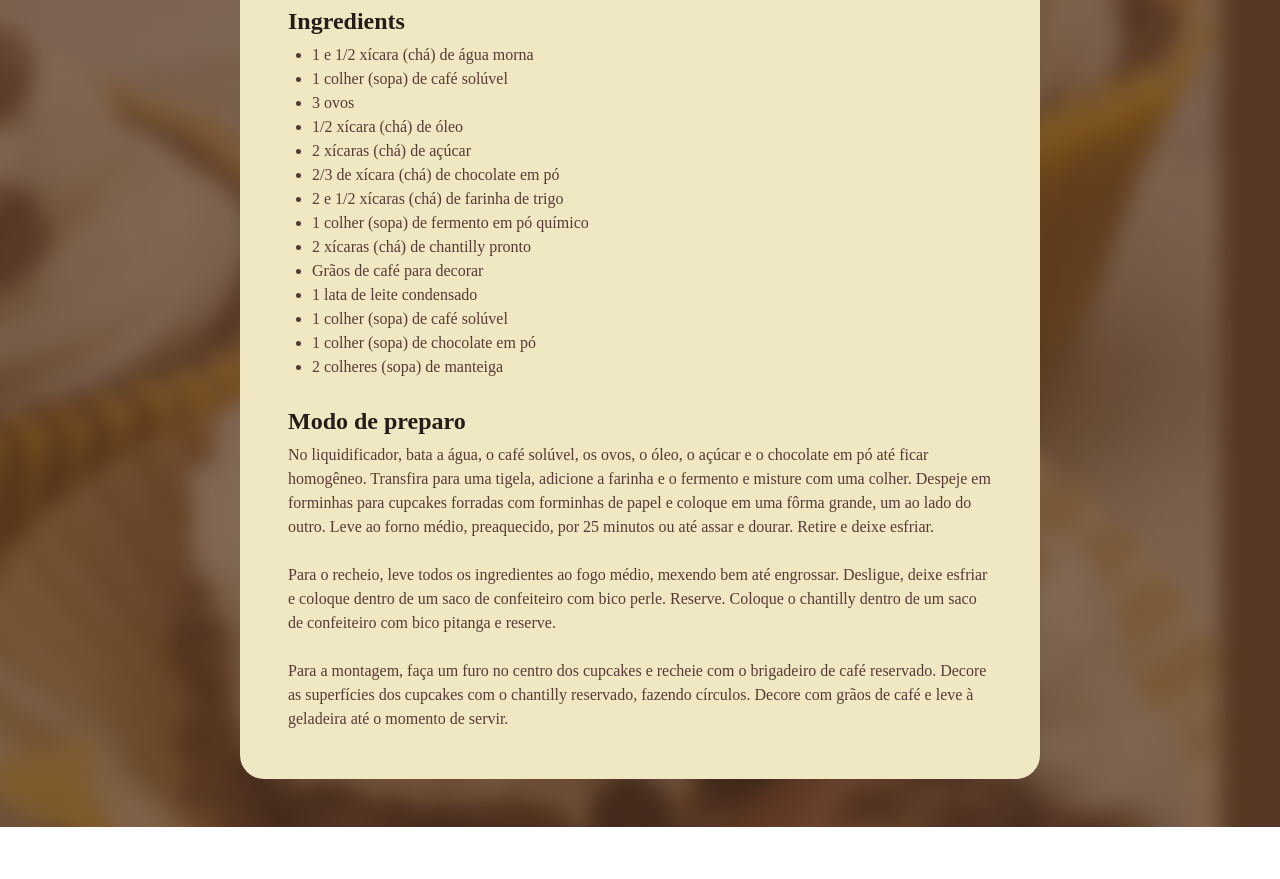
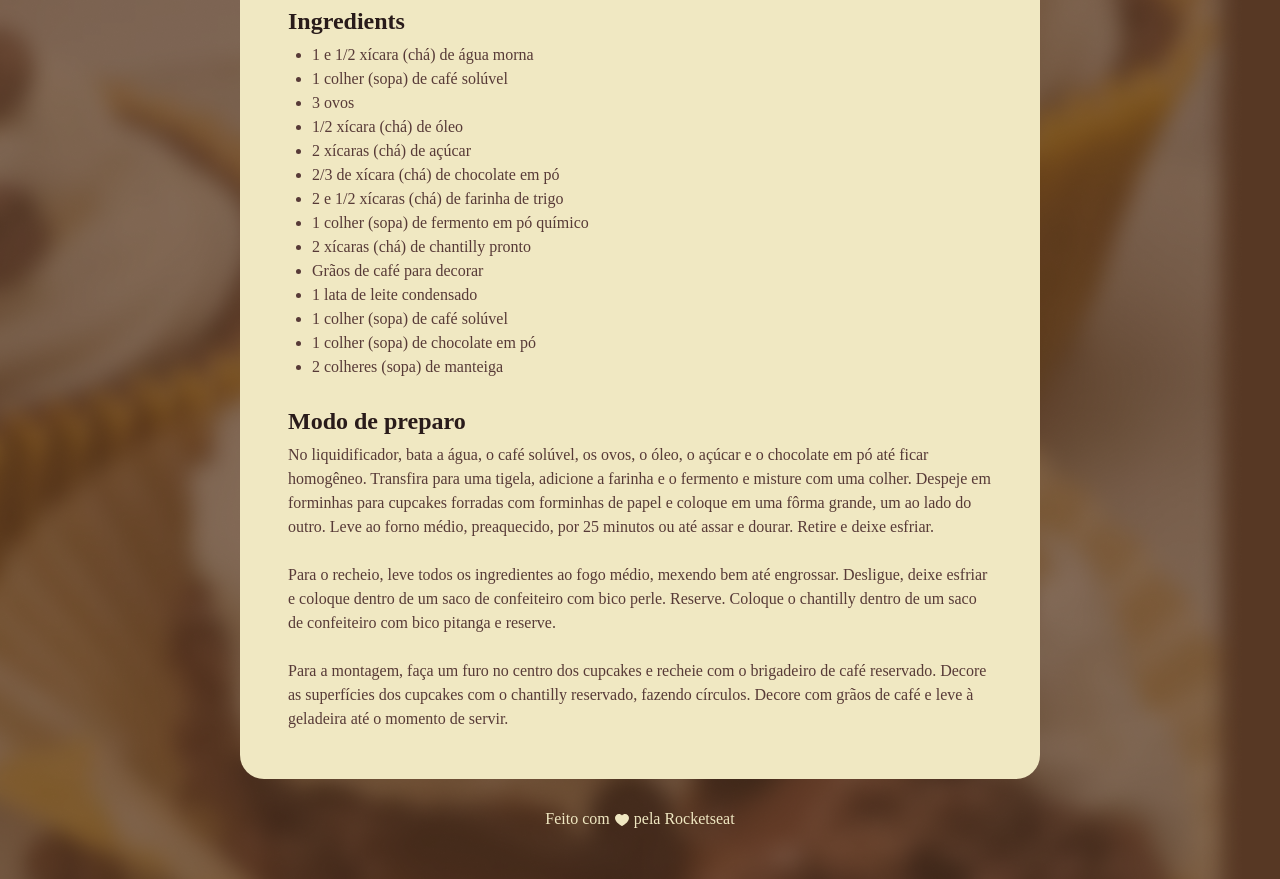
Before and after one commit to Daniel-Abraao/Projeto-Receita-de-Cupcake, a plain HTML site: page Index.html in a window 1280 px wide. Shown: the part 337-1216 px from the top of the page. Before the commit the page ends 1164 px from the top, so only its background shows below. Drawn offline with Linux system fonts and the light colour scheme; a web font is replaced by a local one.

Commit message:
adding the footer

```diff
--- a/Index.html
+++ b/Index.html
@@ -78,5 +78,11 @@
       </section>
     </main>
   </div>
+
+  <footer>
+    Feito com
+    <img src="assets/heart.svg" alt="Coraçãozinho branco">
+    pela Rocketseat
+  </footer>
 </body>
 </html>
--- a/style.css
+++ b/style.css
@@ -19,7 +19,7 @@ body {
   padding: 24px;
   background-color: #F0E8C2;
   border-radius: 24px;
-  margin: 48px auto;
+  margin: 48px auto 28px;
 }
 
 main {
@@ -58,3 +58,13 @@ h1, h2 {
 ul {
   padding-left: 24px;
 }
+
+footer {
+  color: #F0E8C2;
+  text-align: center;
+  padding-bottom: 48px;
+}
+
+footer img {
+  vertical-align: middle;
+}
```
Also changed, not shown: assets/heart.svg (added).
